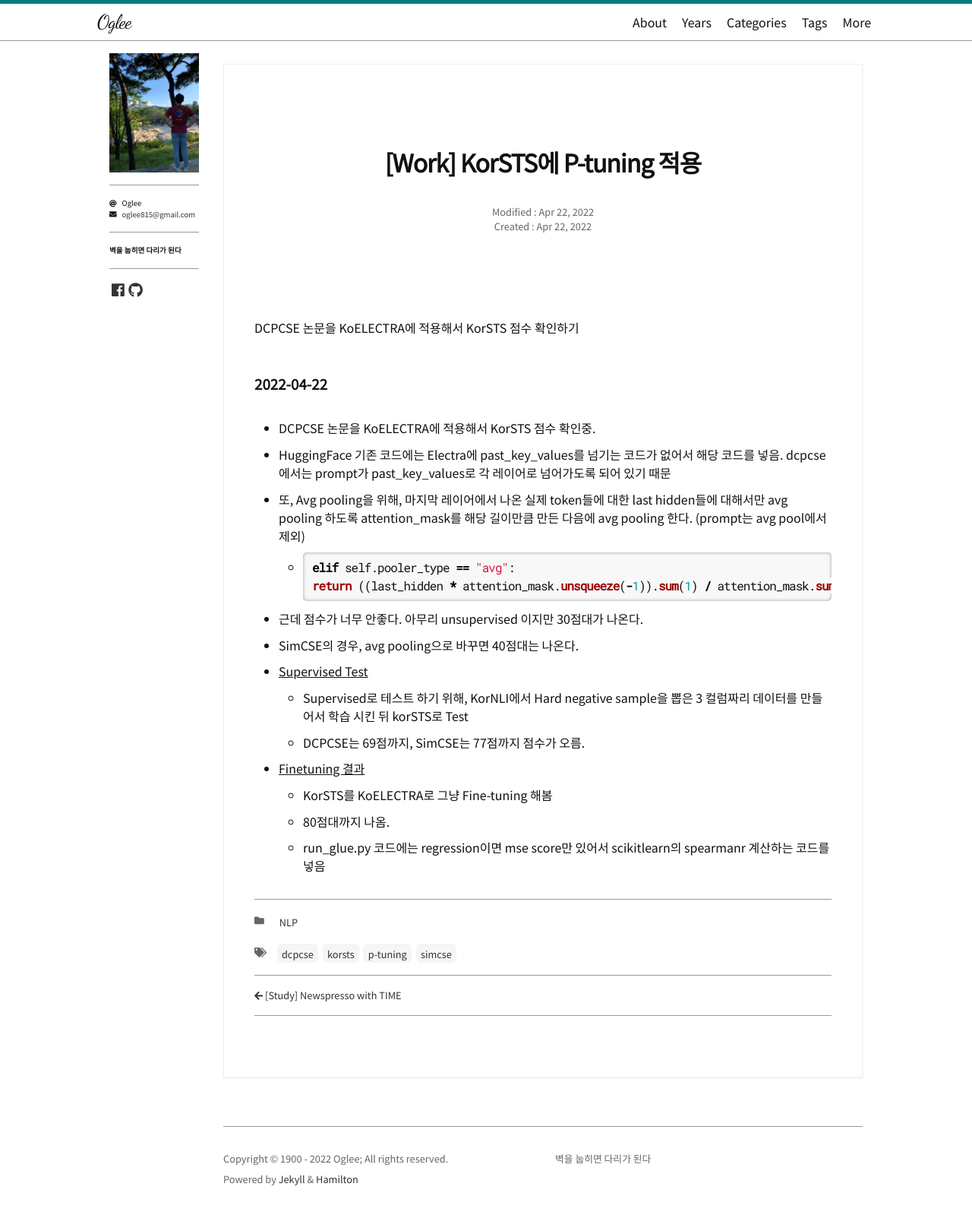
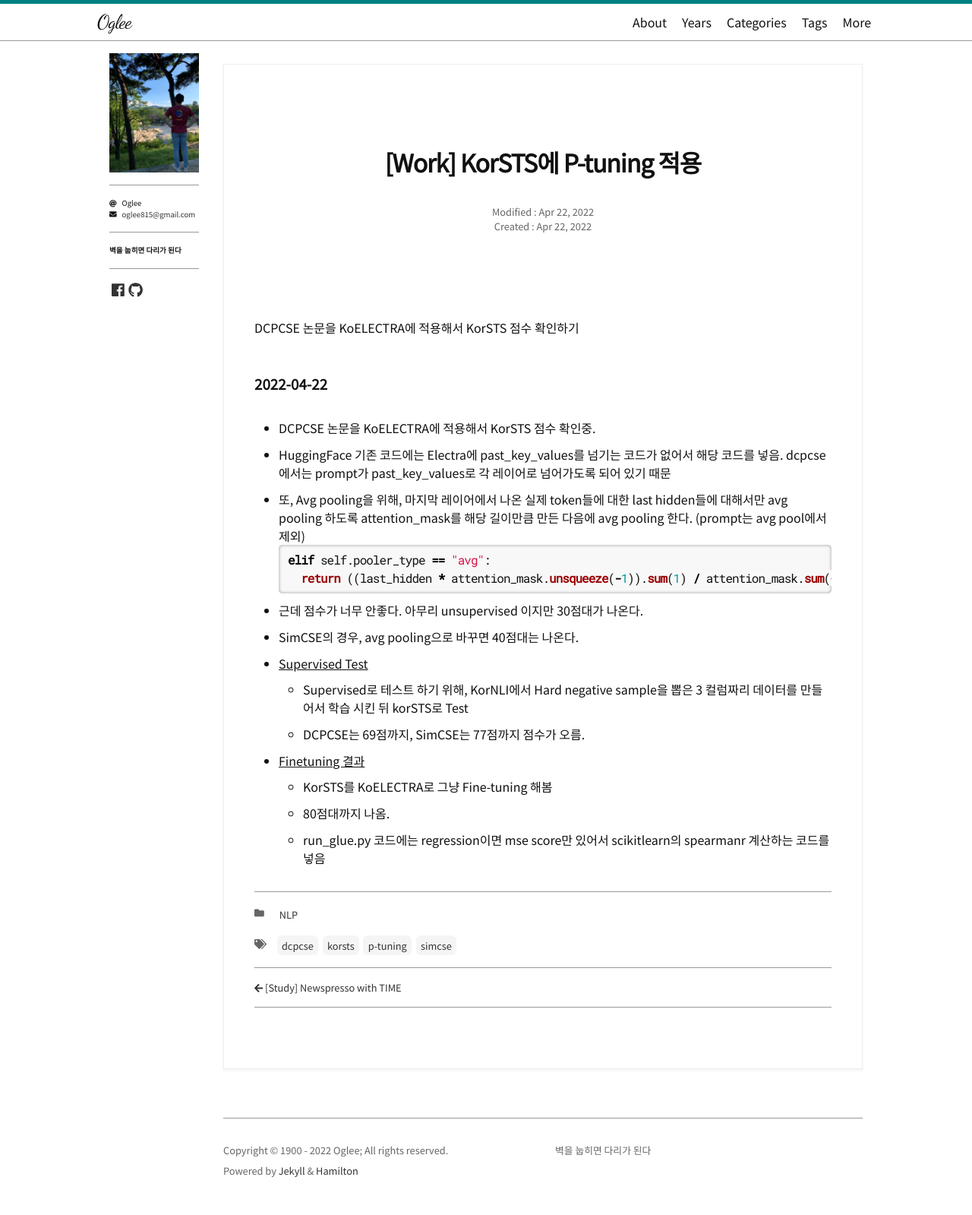
Before and after one commit to oglee815/oglee815_old.github.io, a Jekyll site: the page built from _posts/1900-01-01-work-p-tuning.md, in a window 1280 px wide. Shown: the whole page at 76% size. Built offline with Jekyll 4.4.1, drawn with Linux system fonts in a browser that asks for light colours; nearby versions of some CDN libraries; some web fonts are replaced; comment, search, counter and statistics services are not loaded.

Commit message:
Update 1900-01-01-work-p-tuning.md

````diff
--- a/_posts/1900-01-01-work-p-tuning.md
+++ b/_posts/1900-01-01-work-p-tuning.md
@@ -24,10 +24,10 @@ DCPCSE 논문을 KoELECTRA에 적용해서 KorSTS 점수 확인하기
 - DCPCSE 논문을 KoELECTRA에 적용해서 KorSTS 점수 확인중.
 - HuggingFace 기존 코드에는 Electra에 past_key_values를 넘기는 코드가 없어서 해당 코드를 넣음. dcpcse에서는 prompt가 past_key_values로 각 레이어로 넘어가도록 되어 있기 때문
 - 또, Avg pooling을 위해, 마지막 레이어에서 나온 실제 token들에 대한 last hidden들에 대해서만 avg pooling 하도록 attention_mask를 해당 길이만큼 만든 다음에 avg pooling 한다. (prompt는 avg pool에서 제외)
-  - ```python
+```python
 elif self.pooler_type == "avg":
     return ((last_hidden * attention_mask.unsqueeze(-1)).sum(1) / attention_mask.sum(-1).unsqueeze(-1))
-  ```
+```
 - 근데 점수가 너무 안좋다. 아무리 unsupervised 이지만 30점대가 나온다.
 - SimCSE의 경우, avg pooling으로 바꾸면 40점대는 나온다.
 
````
